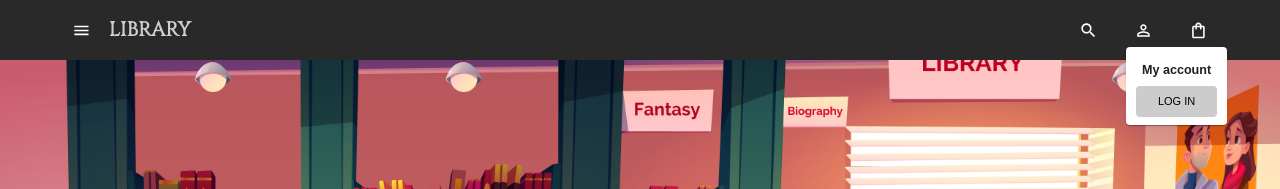
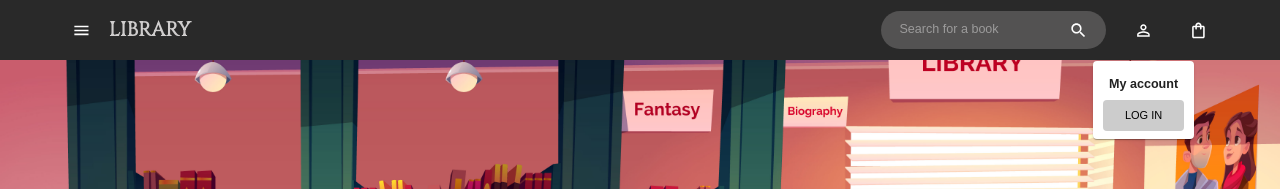
Before and after one commit to marysiakodziara/library-ui, a React (Create React App) app: page / in a window 1280 px wide. Both pictures are taken after a click on the button 1143 px from the left and 30 px from the top of the page. Shown: the top 189 px of the page. Built offline with nearby package versions, Linux system fonts and the light colour scheme; no server answers; a web font is replaced by a local one.

Commit message:
Changed search icon to search bar

```diff
--- a/src/scenes/global/navbar/Navbar.tsx
+++ b/src/scenes/global/navbar/Navbar.tsx
@@ -5,7 +5,7 @@ import {
     Button,
     ClickAwayListener,
     Grow,
-    IconButton,
+    IconButton, InputBase,
     MenuItem,
     MenuList,
     Paper,
@@ -18,6 +18,7 @@ import {setIsCartOpen} from "../../../state/cart/cartReducer";
 import {useAuth0} from "@auth0/auth0-react";
 import {useEffect, useRef, useState} from "react";
 import NavigationMenu from "./NavigationMenu";
+import SearchIcon from '@mui/icons-material/Search';
 
 
 const Navbar = () => {
@@ -149,9 +150,16 @@ const Navbar = () => {
                     columnGap="20px"
                     zIndex="2"
                 >
-                    <IconButton sx={{color: "white"}}>
-                        <SearchOutlined />
-                    </IconButton>
+                    <Box sx={{backgroundColor: shades.neutral[800]}} padding="2px 10px" borderRadius="20px">
+                        <InputBase
+                            sx={{ ml: 1, flex: 1, color: "white"}}
+                            placeholder="Search for a book"
+                            inputProps={{ 'aria-label': 'search google maps' }}
+                        />
+                        <IconButton type="button" aria-label="search">
+                            <SearchIcon sx={{color: "white"}}/>
+                        </IconButton>
+                    </Box>
                     <IconButton
                         ref={anchorRefAccount}
                         sx={{color: "white"}}
@@ -163,7 +171,8 @@ const Navbar = () => {
                         open={openAccount}
                         anchorEl={anchorRefAccount.current}
                         role={undefined}
-                        placement="bottom-start"
+                        placement="bottom"
+                        sx={{ paddingTop: "12px"}}
                         transition
                         disablePortal
                     >
```
